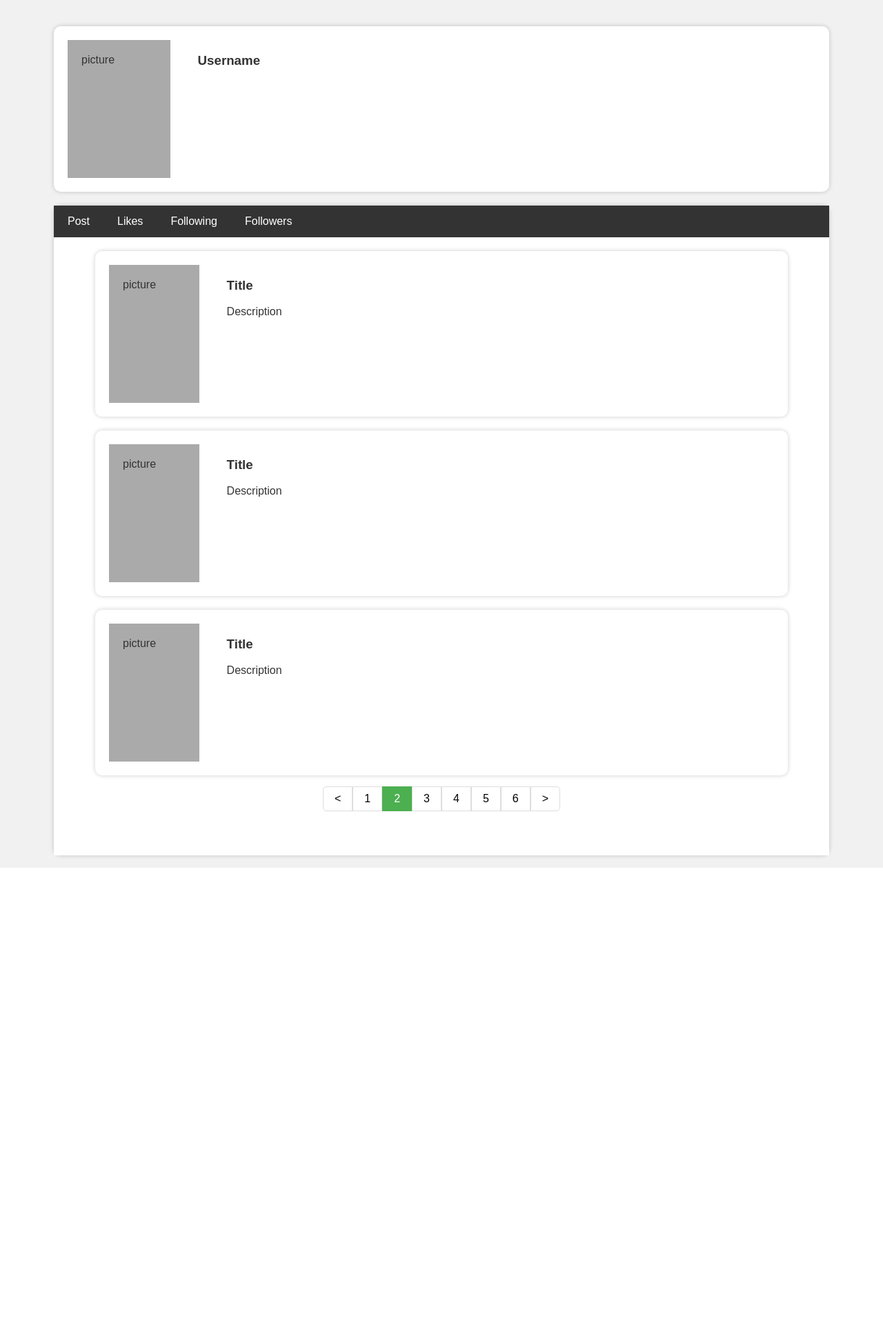
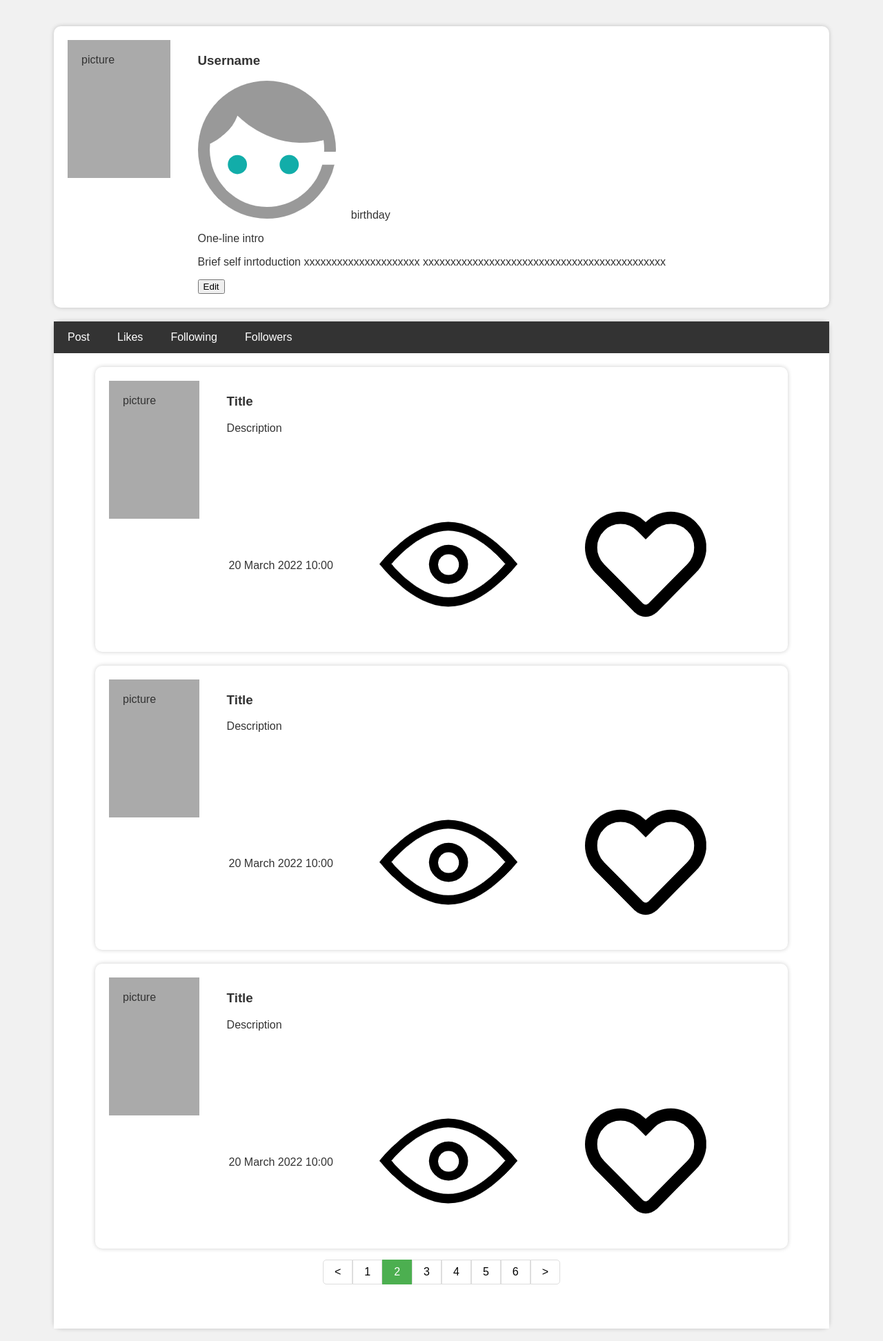
Before and after one commit to Hannidiot/wepost, a Django app: template templates/wepost/user_center.html in a window 1280 px wide. Shown: the whole page at 69% size. Before the commit the page ends 1258 px from the top, so only its background shows below. Run offline with Django 3.2, Linux system fonts and the light colour scheme; the template is opened without the code that fills it, so the values that code supplies are empty.

Commit message:
user post

```diff
--- a/templates/wepost/user_center.html
+++ b/templates/wepost/user_center.html
@@ -24,6 +24,13 @@
 	border-radius: 10px;
 	color: #333333;
     }
+
+    table{
+        margin-top: 85px;
+        width: 100%;
+        height: 20px;
+    }
+
 
     .footer {
     padding: 20px;
@@ -110,6 +117,14 @@
             </div>
             <div class="right">
                 <h3>Username</h3>
+                <span><img src="icons/sex.png" /> &nbsp&nbsp&nbsp birthday </span>
+                <p>One-line intro</p>
+                <p>Brief self inrtoduction xxxxxxxxxxxxxxxxxxxxx
+                    xxxxxxxxxxxxxxxxxxxxxxxxxxxxxxxxxxxxxxxxxxxx</p>
+                <a href="#">
+                    <input type="button" value="Edit">
+                </a>
+
             </div>
         </div>
     </div>
@@ -130,6 +145,13 @@
                 <div class="right">
                     <h3>Title</h3>
                     <p>Description</p>
+                        <table>
+                                <tr>
+                                    <td>20 March 2022 10:00</td>
+                                    <td><img src="icons/view.png"></td>
+                                    <td><img src="icons/like_before.png"></td>
+                                </tr>
+                        </table>
                 </div>
             </div>
         </div>
@@ -142,6 +164,13 @@
                 <div class="right">
                     <h3>Title</h3>
                     <p>Description</p>
+                    <table>
+                        <tr>
+                            <td>20 March 2022 10:00</td>
+                            <td><img src="icons/view.png"></td>
+                            <td><img src="icons/like_before.png"></td>
+                        </tr>
+                    </table>
                 </div>
             </div>
         </div>
@@ -154,6 +183,13 @@
                 <div class="right">
                     <h3>Title</h3>
                     <p>Description</p>
+                    <table>
+                        <tr>
+                            <td>20 March 2022 10:00</td>
+                            <td><img src="icons/view.png"></td>
+                            <td><img src="icons/like_before.png"></td>
+                        </tr>
+                    </table>
                 </div>
             </div>
         </div>
```
Also changed, not shown: templates/wepost/user_center_followers.html (+27 -0 lines), templates/wepost/user_center_following.html (+26 -0 lines), templates/wepost/user_center_likes.html (+34 -0 lines), 1.png (deleted), icons/follow.png (added), icons/like_after.png (added), icons/like_before.png (added), icons/sex.png (added), icons/unfollow.png (added), icons/view.png (added).
